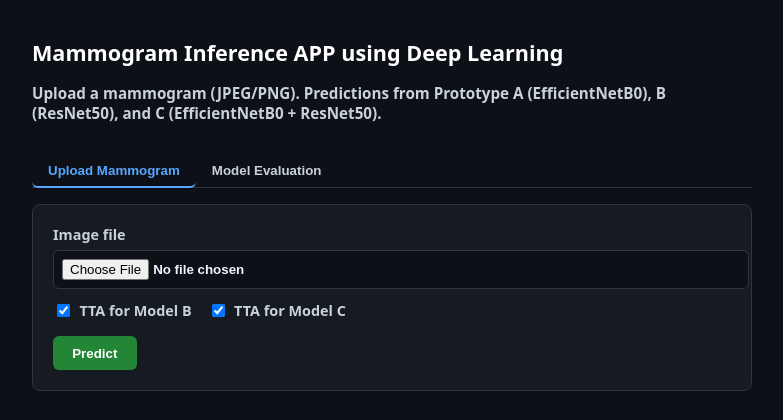
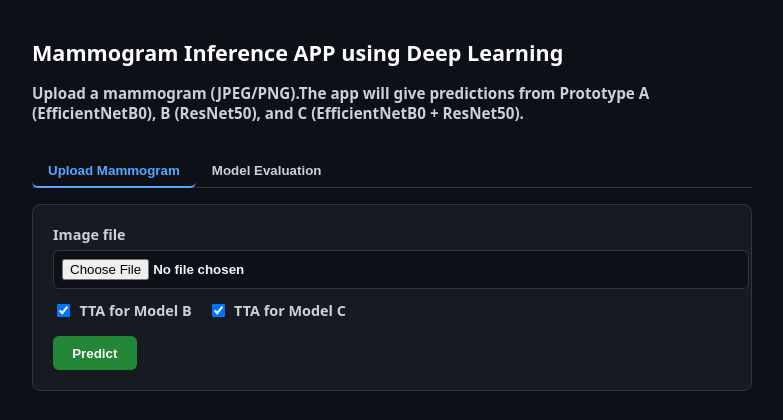
Before and after one commit to p08tapas/Breast-cancer-detection, a FastAPI app: page / in a window 1280 px wide. Shown: the top 420 px of the page, without its empty margins (248-1031 px from the left). Run offline with FastAPI, Linux system fonts and the light colour scheme.

Commit message:
Update index.html

```diff
--- a/app/templates/index.html
+++ b/app/templates/index.html
@@ -352,7 +352,7 @@
 <body>
   <div id="mainContainer" class="container">
     <h1>Mammogram Inference APP using Deep Learning</h1>
-    <p class="sub">Upload a mammogram (JPEG/PNG). Predictions from Prototype A (EfficientNetB0), B (ResNet50), and C (EfficientNetB0 + ResNet50).</p>
+    <p class="sub">Upload a mammogram (JPEG/PNG).The app will give predictions from Prototype A (EfficientNetB0), B (ResNet50), and C (EfficientNetB0 + ResNet50).</p>
 
     <nav class="tabs">
       <button type="button" id="tabUpload" class="active">Upload Mammogram</button>
```
